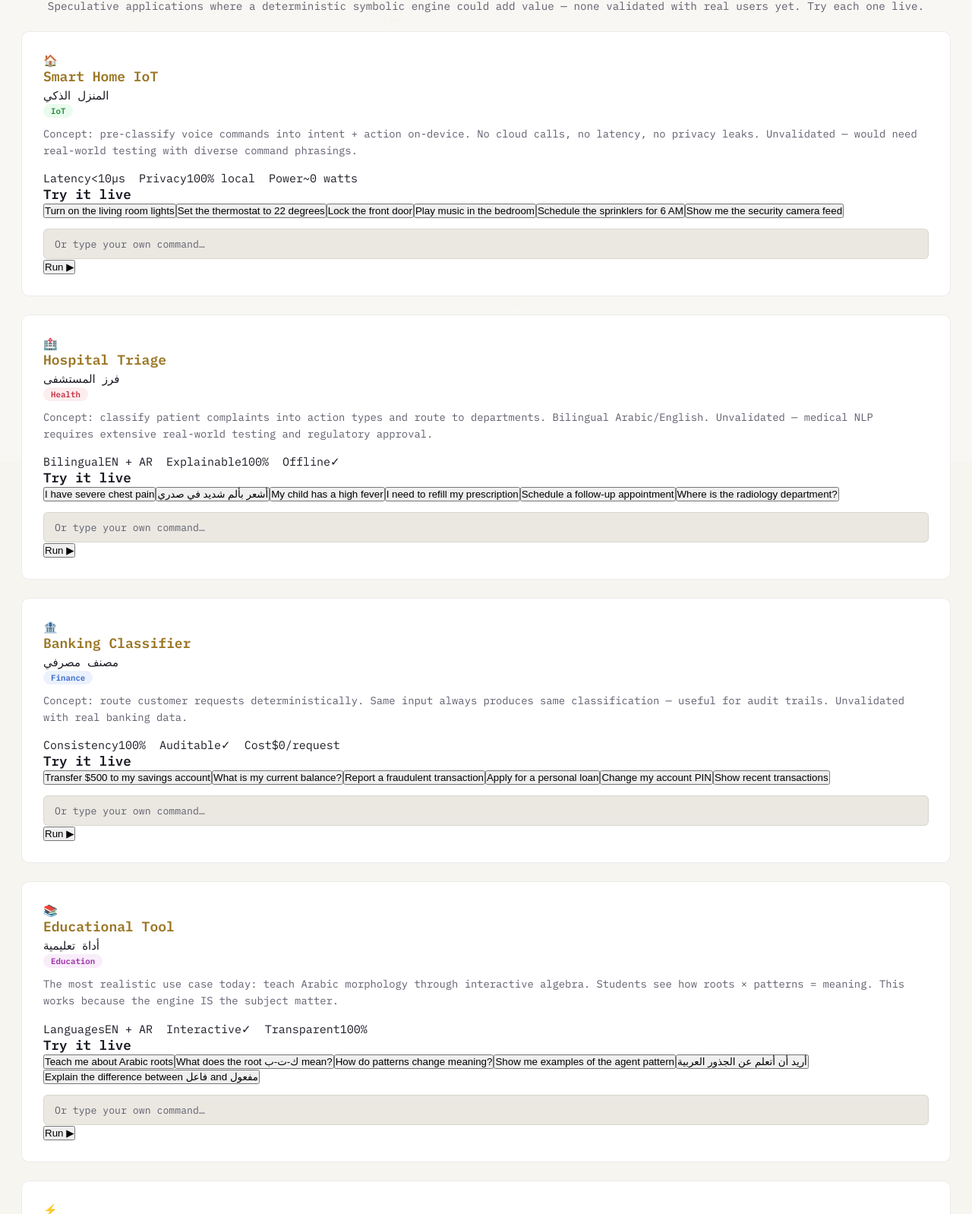
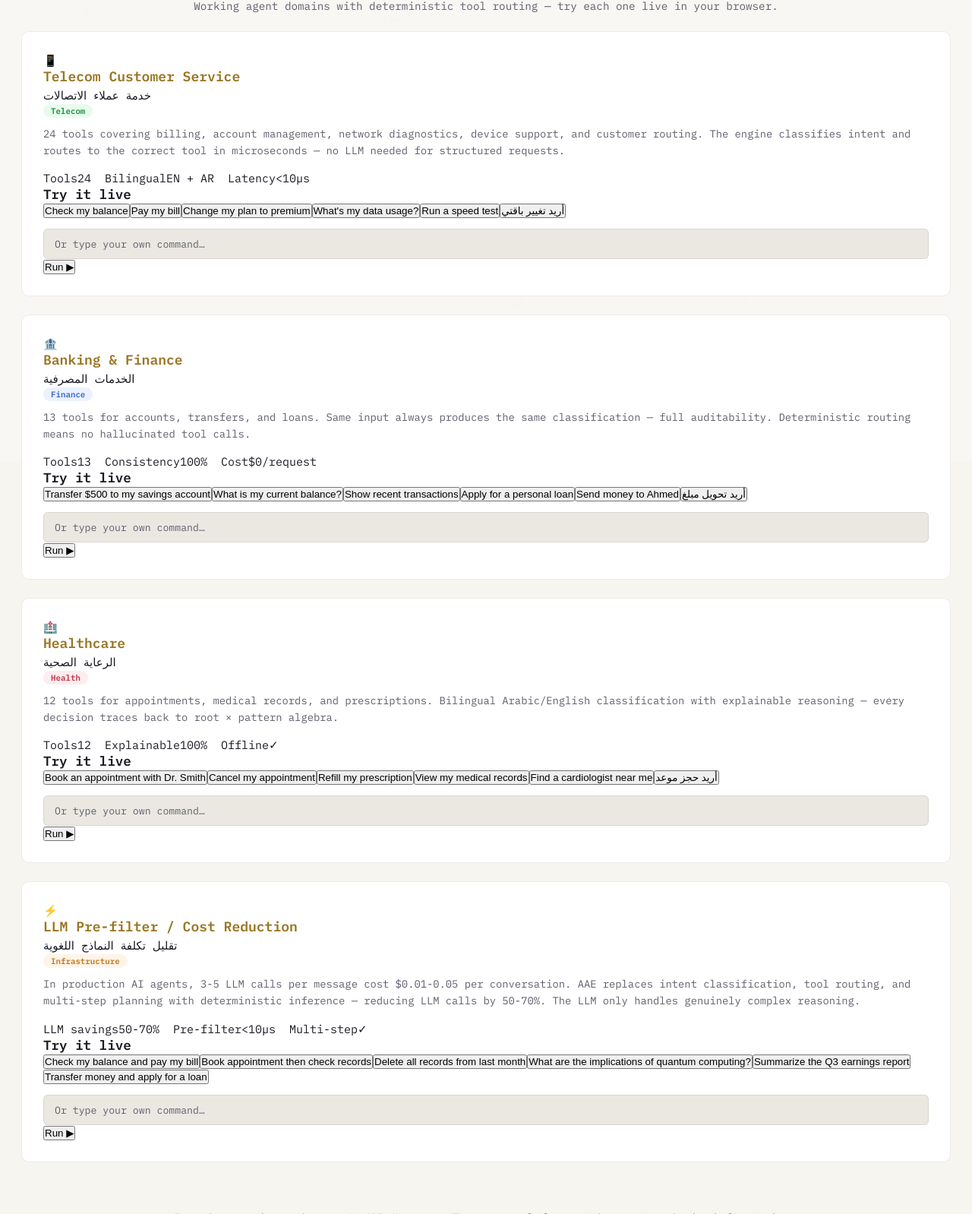
Before and after one commit to emadjumaah/aae, a website built with Vite: page web/usecases.html in a window 1280 px wide. Shown: the part 192-1790 px from the top of the page at 76% size. Built offline with nearby package versions, Linux system fonts and the light colour scheme.

Commit message:
feat: overhaul GitHub Pages site
- Home: add live examples with real engine output, hero stats updated
  (model params, accuracy, tool count), add 'What It Does' section
- Home: replace bottom buttons (removed playground/benchmark links)
- Nav: remove Playground (Chat is superior)
- Chat: fix layout — push input area up, remove explicit wasmPaths
- Chat: model.onnx now committed (6 MB) so GitHub Pages can serve it
- Use Cases: replace speculative IoT/education with actual agent domains
  (telecom 24 tools, banking 13, healthcare 12, LLM pre-filter)
- Use Cases: update subtitle from 'speculative' to 'working domains'
- Vite: remove playground from build inputs

```diff
--- a/web/src/chat.ts
+++ b/web/src/chat.ts
@@ -15,7 +15,6 @@ import type { AlgebraToken } from "@engine/core/types.js";
 import * as ort from "onnxruntime-web";
 
 // Configure ONNX Runtime WASM — single-threaded to avoid SharedArrayBuffer requirement
-ort.env.wasm.wasmPaths = "./";
 ort.env.wasm.numThreads = 1;
 
 // ─── Types ─────────────────────────────────────────────────────────────────
--- a/web/src/shared.ts
+++ b/web/src/shared.ts
@@ -88,7 +88,6 @@ export function renderNav(containerId: string, activePage: string) {
   const pages = [
     { href: "index.html", label: "Home", id: "home" },
     { href: "chat.html", label: "Chat", id: "chat" },
-    { href: "playground.html", label: "Playground", id: "playground" },
     { href: "usecases.html", label: "Use Cases", id: "usecases" },
   ];
   const dark = isDark();
--- a/web/src/usecases.ts
+++ b/web/src/usecases.ts
@@ -20,118 +20,95 @@ interface UseCase {
 
 const USE_CASES: UseCase[] = [
   {
-    id: "iot",
-    title: "Smart Home IoT",
-    titleAr: "المنزل الذكي",
-    tag: "IoT",
+    id: "telecom",
+    title: "Telecom Customer Service",
+    titleAr: "خدمة عملاء الاتصالات",
+    tag: "Telecom",
     tagColor: "iot",
-    icon: "🏠",
+    icon: "📱",
     description:
-      "Concept: pre-classify voice commands into intent + action on-device. No cloud calls, no latency, no privacy leaks. Unvalidated — would need real-world testing with diverse command phrasings.",
+      "24 tools covering billing, account management, network diagnostics, device support, and customer routing. The engine classifies intent and routes to the correct tool in microseconds — no LLM needed for structured requests.",
     samples: [
-      "Turn on the living room lights",
-      "Set the thermostat to 22 degrees",
-      "Lock the front door",
-      "Play music in the bedroom",
-      "Schedule the sprinklers for 6 AM",
-      "Show me the security camera feed",
+      "Check my balance",
+      "Pay my bill",
+      "Change my plan to premium",
+      "What's my data usage?",
+      "Run a speed test",
+      "أريد تغيير باقتي",
     ],
     metrics: [
+      { label: "Tools", value: "24" },
+      { label: "Bilingual", value: "EN + AR" },
       { label: "Latency", value: "<10µs" },
-      { label: "Privacy", value: "100% local" },
-      { label: "Power", value: "~0 watts" },
+    ],
+  },
+  {
+    id: "banking",
+    title: "Banking & Finance",
+    titleAr: "الخدمات المصرفية",
+    tag: "Finance",
+    tagColor: "finance",
+    icon: "🏦",
+    description:
+      "13 tools for accounts, transfers, and loans. Same input always produces the same classification — full auditability. Deterministic routing means no hallucinated tool calls.",
+    samples: [
+      "Transfer $500 to my savings account",
+      "What is my current balance?",
+      "Show recent transactions",
+      "Apply for a personal loan",
+      "Send money to Ahmed",
+      "أريد تحويل مبلغ",
+    ],
+    metrics: [
+      { label: "Tools", value: "13" },
+      { label: "Consistency", value: "100%" },
+      { label: "Cost", value: "$0/request" },
     ],
   },
   {
     id: "health",
-    title: "Hospital Triage",
-    titleAr: "فرز المستشفى",
+    title: "Healthcare",
+    titleAr: "الرعاية الصحية",
     tag: "Health",
     tagColor: "health",
     icon: "🏥",
     description:
-      "Concept: classify patient complaints into action types and route to departments. Bilingual Arabic/English. Unvalidated — medical NLP requires extensive real-world testing and regulatory approval.",
+      "12 tools for appointments, medical records, and prescriptions. Bilingual Arabic/English classification with explainable reasoning — every decision traces back to root × pattern algebra.",
     samples: [
-      "I have severe chest pain",
-      "أشعر بألم شديد في صدري",
-      "My child has a high fever",
-      "I need to refill my prescription",
-      "Schedule a follow-up appointment",
-      "Where is the radiology department?",
+      "Book an appointment with Dr. Smith",
+      "Cancel my appointment",
+      "Refill my prescription",
+      "View my medical records",
+      "Find a cardiologist near me",
+      "أريد حجز موعد",
     ],
     metrics: [
-      { label: "Bilingual", value: "EN + AR" },
+      { label: "Tools", value: "12" },
       { label: "Explainable", value: "100%" },
       { label: "Offline", value: "✓" },
     ],
   },
   {
-    id: "finance",
-    title: "Banking Classifier",
-    titleAr: "مصنف مصرفي",
-    tag: "Finance",
-    tagColor: "finance",
-    icon: "🏦",
-    description:
-      "Concept: route customer requests deterministically. Same input always produces same classification — useful for audit trails. Unvalidated with real banking data.",
-    samples: [
-      "Transfer $500 to my savings account",
-      "What is my current balance?",
-      "Report a fraudulent transaction",
-      "Apply for a personal loan",
-      "Change my account PIN",
-      "Show recent transactions",
-    ],
-    metrics: [
-      { label: "Consistency", value: "100%" },
-      { label: "Auditable", value: "✓" },
-      { label: "Cost", value: "$0/request" },
-    ],
-  },
-  {
-    id: "edu",
-    title: "Educational Tool",
-    titleAr: "أداة تعليمية",
-    tag: "Education",
-    tagColor: "edu",
-    icon: "📚",
-    description:
-      "The most realistic use case today: teach Arabic morphology through interactive algebra. Students see how roots × patterns = meaning. This works because the engine IS the subject matter.",
-    samples: [
-      "Teach me about Arabic roots",
-      "What does the root ك-ت-ب mean?",
-      "How do patterns change meaning?",
-      "Show me examples of the agent pattern",
-      "أريد أن أتعلم عن الجذور العربية",
-      "Explain the difference between فاعل and مفعول",
-    ],
-    metrics: [
-      { label: "Languages", value: "EN + AR" },
-      { label: "Interactive", value: "✓" },
-      { label: "Transparent", value: "100%" },
-    ],
-  },
-  {
-    id: "infra",
-    title: "LLM Pre-filter",
-    titleAr: "مرشح أولي للنماذج اللغوية",
+    id: "prefilter",
+    title: "LLM Pre-filter / Cost Reduction",
+    titleAr: "تقليل تكلفة النماذج اللغوية",
     tag: "Infrastructure",
     tagColor: "infra",
     icon: "⚡",
     description:
-      "Concept: classify intent symbolically before calling an expensive LLM. If resolved with high confidence, skip the LLM. Theoretical cost savings — would need real traffic data to validate.",
+      "In production AI agents, 3-5 LLM calls per message cost $0.01-0.05 per conversation. AAE replaces intent classification, tool routing, and multi-step planning with deterministic inference — reducing LLM calls by 50-70%. The LLM only handles genuinely complex reasoning.",
     samples: [
+      "Check my balance and pay my bill",
+      "Book appointment then check records",
       "Delete all records from last month",
+      "What are the implications of quantum computing?",
       "Summarize the Q3 earnings report",
-      "Write a poem about the stars",
-      "Translate this document to French",
-      "What are the implications of quantum computing on cryptography?",
-      "Book a flight to Dubai next week",
+      "Transfer money and apply for a loan",
     ],
     metrics: [
-      { label: "Cost savings", value: "theoretical" },
+      { label: "LLM savings", value: "50-70%" },
       { label: "Pre-filter", value: "<10µs" },
-      { label: "Validated", value: "No" },
+      { label: "Multi-step", value: "✓" },
     ],
   },
 ];
--- a/web/usecases.html
+++ b/web/usecases.html
@@ -114,10 +114,10 @@
     <div class="app">
       <nav class="topnav" id="nav"></nav>
       <div class="page-header">
-        <h1>Potential Use Cases</h1>
+        <h1>Use Cases</h1>
         <div class="subtitle">
-          Speculative applications where a deterministic symbolic engine could
-          add value — none validated with real users yet. Try each one live.
+          Working agent domains with deterministic tool routing — try each one
+          live in your browser.
         </div>
       </div>
 
--- a/web/vite.config.ts
+++ b/web/vite.config.ts
@@ -18,7 +18,6 @@ export default defineConfig({
     rollupOptions: {
       input: {
         main: resolve(__dirname, "index.html"),
-        playground: resolve(__dirname, "playground.html"),
         usecases: resolve(__dirname, "usecases.html"),
         chat: resolve(__dirname, "chat.html"),
       },
```
Also changed, not shown: web/chat.html (+2 -1 lines), web/index.html (+81 -8 lines), web/src/home.ts (+54 -10 lines), 2 other files.
